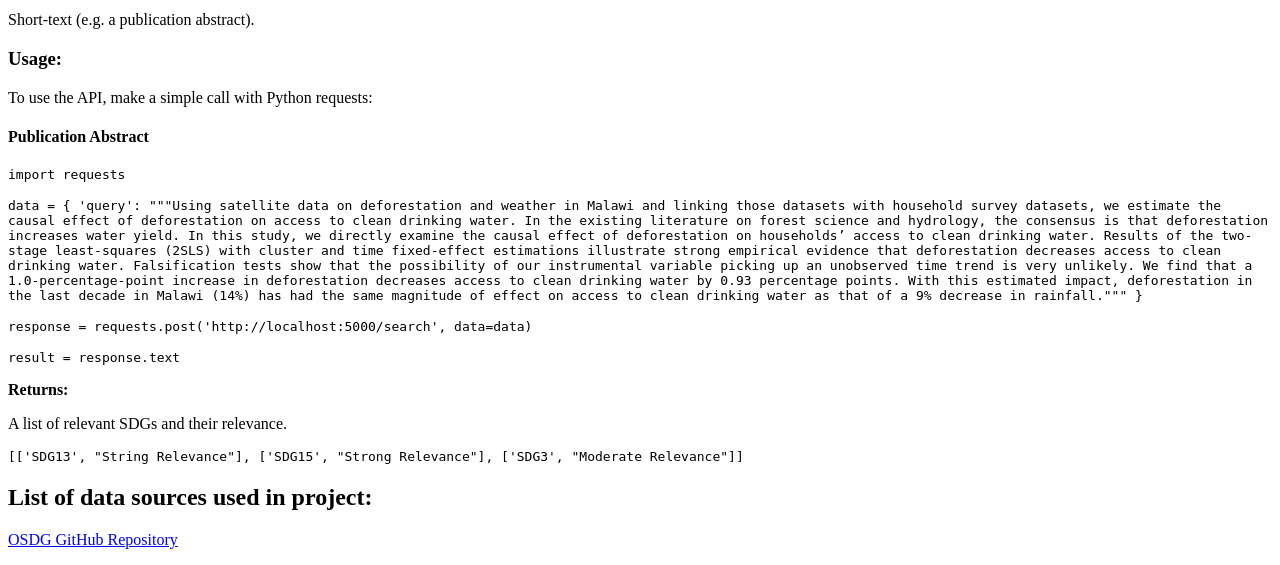
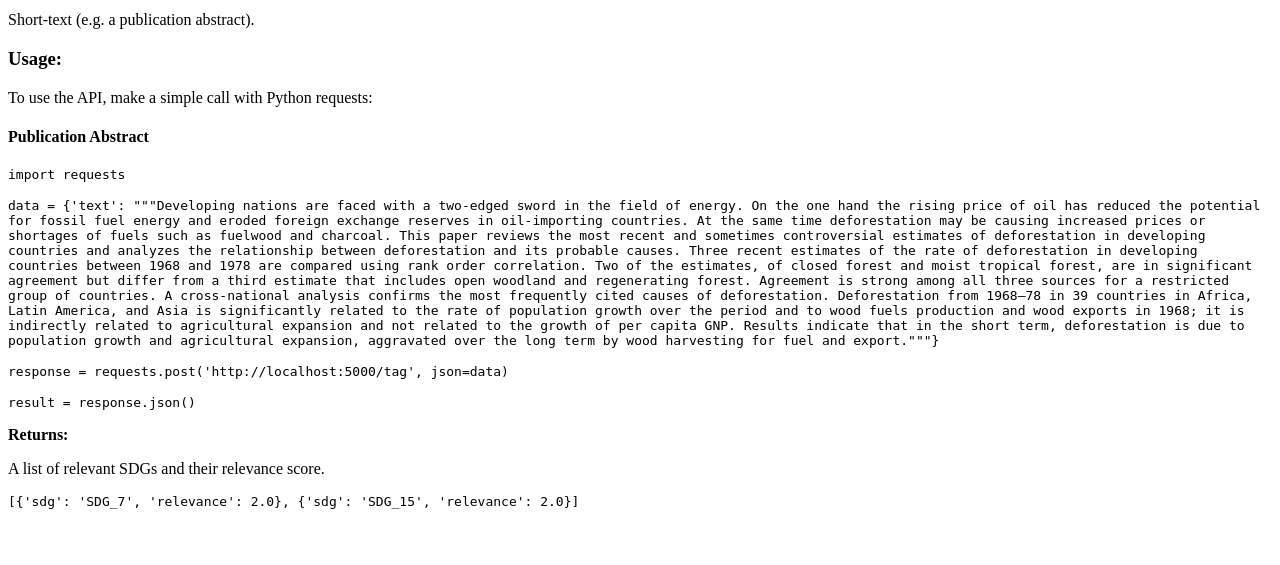
Before and after one commit to osdg-ai/osdg-tool, a FastAPI app: page / in a window 1280 px wide. Shown: the part 275-840 px from the top of the page. After the commit the page ends 784 px from the top, so only its background shows below. Run offline with FastAPI, Linux system fonts and the light colour scheme; parts of the project's set-up code (start-up, migrations or seed data) failed here and were passed over.

Commit message:
readme and index update

```diff
--- a/osdg/templates/index.html
+++ b/osdg/templates/index.html
@@ -24,28 +24,32 @@
 <code>import requests</code>
 </p>
 <p><code>
-data = {
-  'query': """Using satellite data on deforestation and weather in Malawi and linking those datasets
- with household survey datasets, we estimate the causal effect of deforestation on access to clean drinking water.
-In the existing literature on forest science and hydrology, the consensus is that deforestation increases water yield.
-In this study, we directly examine the causal effect of deforestation on households’ access to clean drinking water. Results of the two-stage least-squares (2SLS) with cluster and time fixed-effect estimations illustrate strong empirical   evidence that deforestation decreases access to clean drinking water. Falsification tests show that the possibility of our instrumental variable picking up an unobserved time trend is very unlikely. We find that a 1.0-percentage-point increase in deforestation decreases access to clean drinking water by 0.93 percentage points. With this estimated impact, deforestation in the last decade in Malawi (14%) has had the same magnitude of effect on access to clean drinking water as that of a 9% decrease in rainfall.""" } </code>
+data = {'text': """Developing nations are faced with a two‐edged sword in the field of energy.
+                   On the one hand the rising price of oil has reduced the potential for fossil fuel energy and eroded foreign exchange reserves in oil‐importing countries.
+                   At the same time deforestation may be causing increased prices or shortages of fuels such as fuelwood and charcoal.
+                   This paper reviews the most recent and sometimes controversial estimates of deforestation in developing countries and analyzes the relationship
+                   between deforestation and its probable causes. Three recent estimates of the rate of deforestation in developing countries
+                   between 1968 and 1978 are compared using rank order correlation.
+                   Two of the estimates, of closed forest and moist tropical forest, are in significant agreement but differ from a third estimate that includes
+                   open woodland and regenerating forest. Agreement is strong among all three sources for a restricted group of countries.
+                   A cross‐national analysis confirms the most frequently cited causes of deforestation.
+                   Deforestation from 1968–78 in 39 countries in Africa, Latin America, and Asia is significantly related to the rate of population growth
+                   over the period and to wood fuels production and wood exports in 1968; it is indirectly related to agricultural expansion and
+                   not related to the growth of per capita GNP. Results indicate that in the short term, deforestation is due to population growth and agricultural expansion,
+                   aggravated over the long term by wood harvesting for fuel and export."""} </code>
 </p>
 <p><code>
-response = requests.post('http://localhost:5000/search', data=data)
+response = requests.post('http://localhost:5000/tag', json=data)
 </code></p>
 <p><code>
-result = response.text
+result = response.json()
 </code></p>
 
 <p><strong>Returns:</strong></p>
-<p>A list of relevant SDGs and their relevance.<p>
+<p>A list of relevant SDGs and their relevance score.<p>
 <p><code>
-[['SDG13', "String Relevance"], ['SDG15', "Strong Relevance"], ['SDG3', "Moderate Relevance"]]
+[{'sdg': 'SDG_7', 'relevance': 2.0}, {'sdg': 'SDG_15', 'relevance': 2.0}]
 </code>
 </p>
-
-<h2>List of data sources used in project:</h2>
-  <p><a href="https://github.com/TechNote-ai/osdg/blob/master/OSDG_DATA_SOURCES.md">OSDG GitHub Repository</a>
-
 </body>
 <html>
```
Also changed, not shown: README.md.
